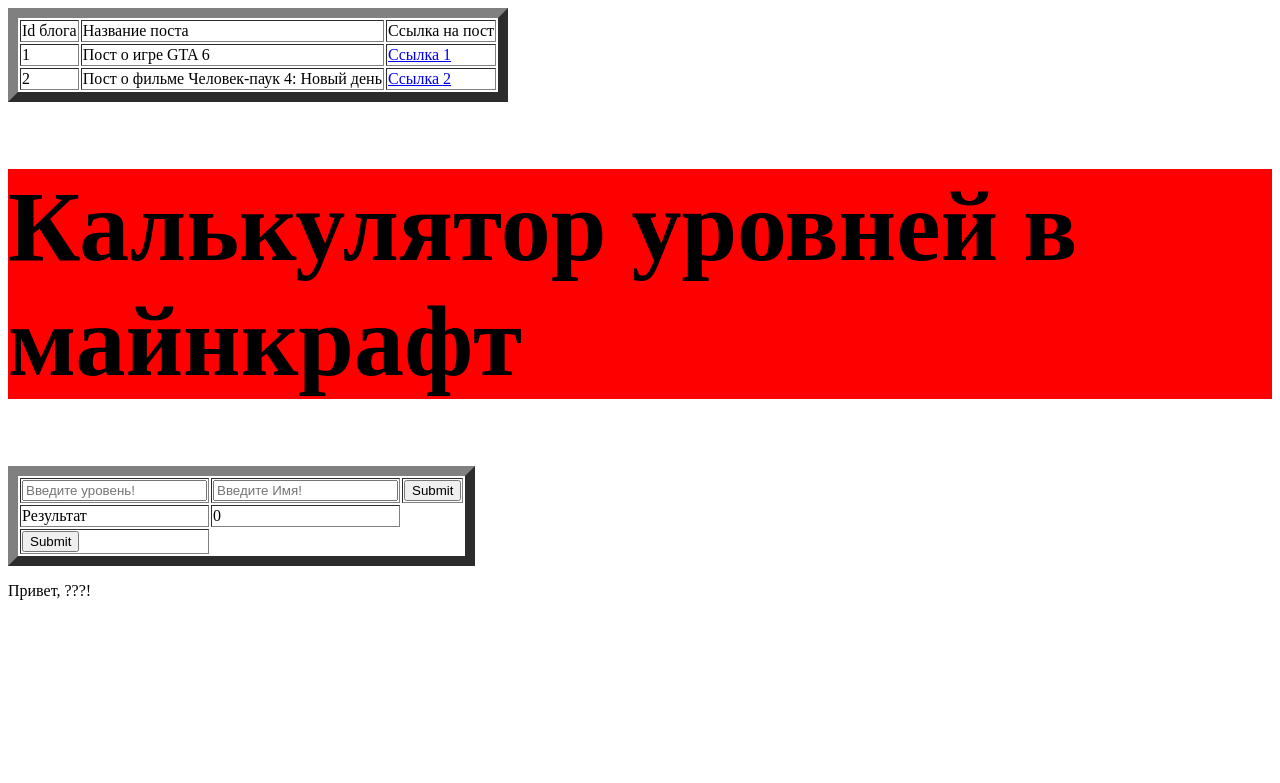
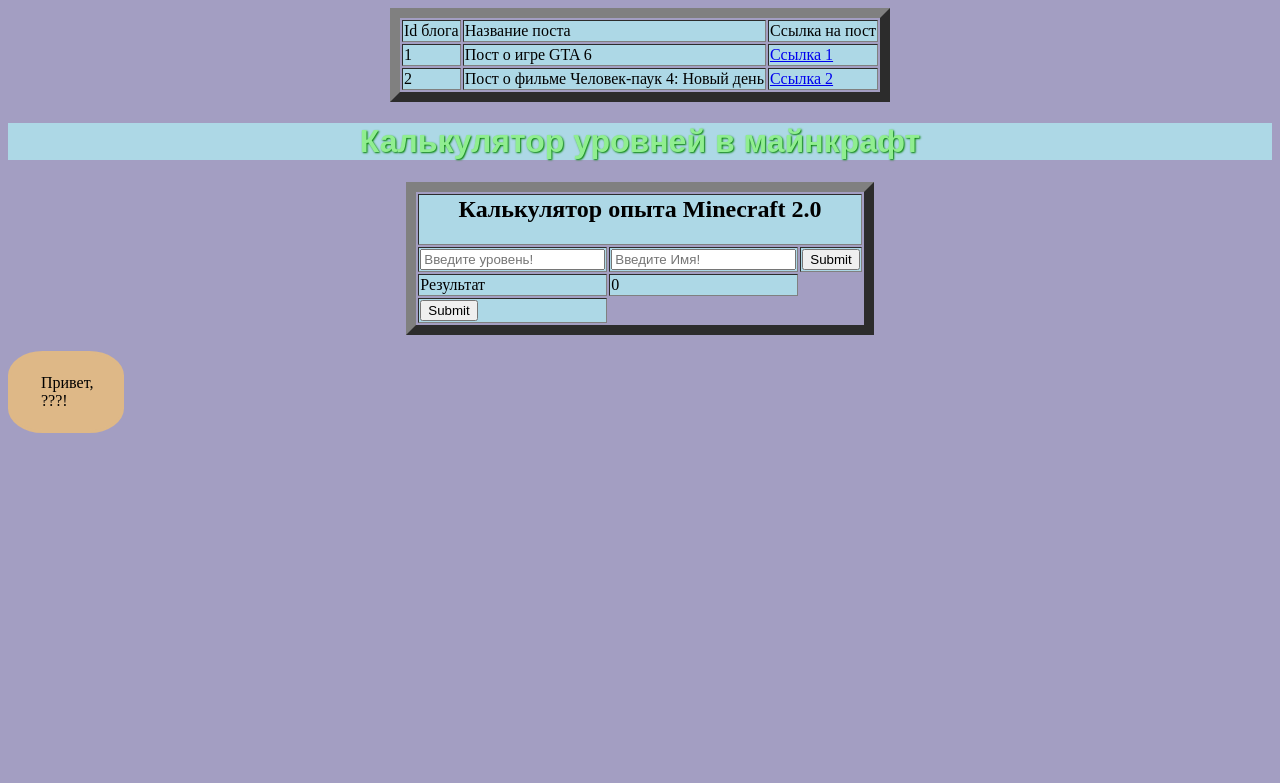
Before and after one commit to lap-Dmitry/calculoator-1938, a Flask app: page / in a window 1280 px wide. Shown: the top 783 px of the page. Run offline with Flask 3, Linux system fonts and the light colour scheme.

Commit message:
Add files via upload

```diff
--- /dev/null
+++ b/static/styles.css
@@ -0,0 +1,47 @@
+body {
+    background-color: rgba(63, 51, 128, 0.473);
+}
+
+h1 {
+    color: lightgreen;
+    background-color: lightblue;
+    font-family: "Arial";
+    text-align: center;
+    text-shadow: 1px 1px 2px green;
+}
+
+td {
+    background-color: lightblue;
+}
+
+.header {
+    background-color: darkgreen;
+    text-align: center;
+}
+
+table {
+    margin: 0 auto;
+}
+
+@media (prefers-color-scheme: dark) {}
+
+p {
+    color: black;
+    background-color: white;
+}
+
+@media (prefers-color-scheme: dark) {
+    /* если включена темная тема */
+    p {
+        color: white;
+        background-color: black;
+    }
+}
+
+p {
+    background-color: burlywood;
+    padding: 20px 30px;
+    border: 3px solid burlywood;
+    border-radius: 30%;
+    max-width: 50px;
+}
--- a/templates/index.html
+++ b/templates/index.html
@@ -1,3 +1,7 @@
+<link rel="stylesheet" href={{ url_for("static", filename="styles.css") }} />
+
+<body>
+
 <table border=10>
 
     <tr>
@@ -21,12 +25,14 @@
 </table>
 
 
-<h1 style="background-color: red; font-size: 100px;">Калькулятор уровней в майнкрафт</h1>
+<h1>Калькулятор уровней в майнкрафт</h1>
 
 <form method="POST">
 
 <table border=10>
-
+    <tr class="header">
+        <td colspan="3"><h2>Калькулятор опыта Minecraft 2.0</h2></td>
+    </tr>
     <tr>
         <td><input type="number" name='num' placeholder="Введите уровень!" required></td>
         <td><input type="text" name='name'placeholder="Введите Имя!" required></td>
@@ -47,3 +53,5 @@
 </form>
 
 <p>Привет, {{ name.capitalize() }}!</p>
+
+</body>
```
